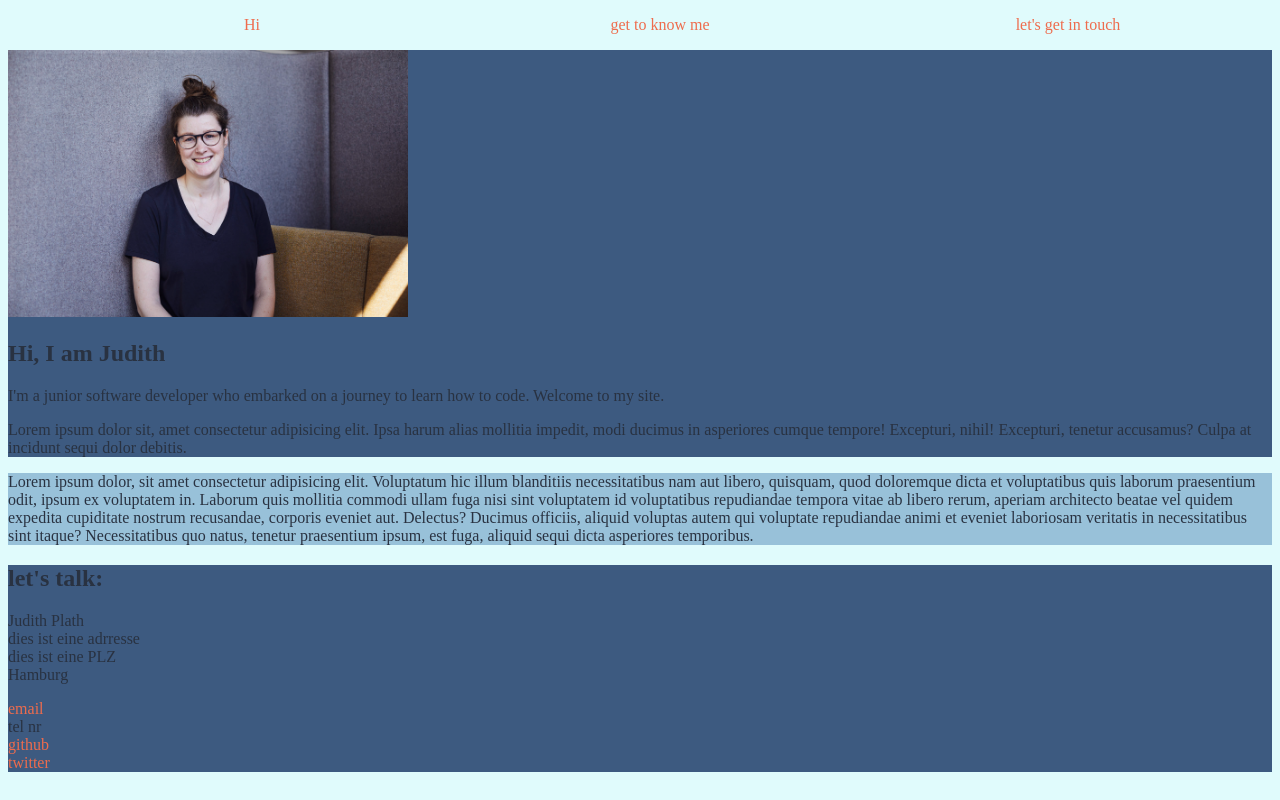
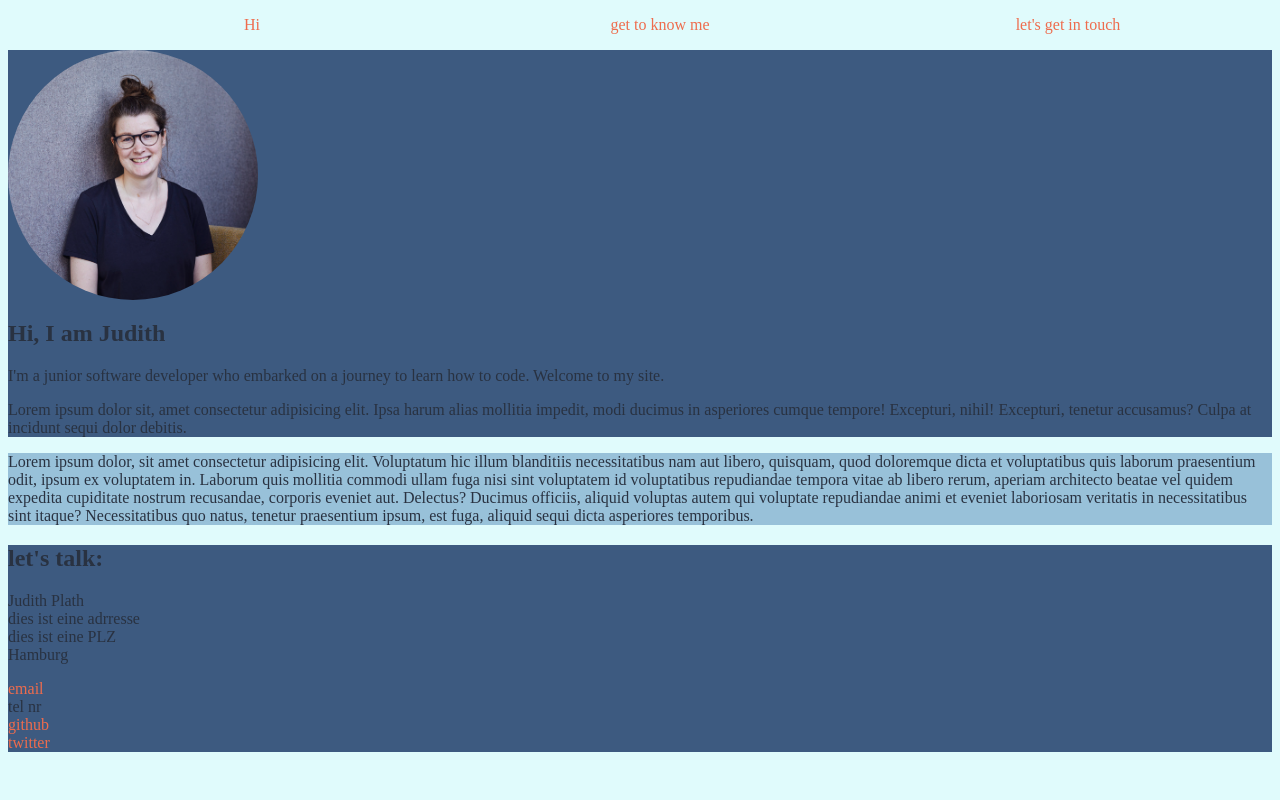
Before and after one commit to jujuzitroni/html-portfolio, a plain HTML site: page index.html in a window 1280 px wide. Drawn offline with Linux system fonts and the light colour scheme.

Commit message:
add border radius to image

```diff
--- a/index.html
+++ b/index.html
@@ -24,8 +24,10 @@
       </nav>
     </header>
     <main>
-      <section class="hi">
-        <img class="img" src="assets/Portait.jpg" alt="" />
+      <section class="hero">
+        <div class="image-cropper">
+          <img class="img" src="assets/Portait.jpg" alt="" />
+        </div>
         <div>
           <h1>Hi, I am Judith</h1>
           <p>
--- a/styles.css
+++ b/styles.css
@@ -25,7 +25,7 @@ ul {
   list-style: none;
 }
 
-.hi {
+.hero {
   background-color: #3d5a80;
 }
 
@@ -40,4 +40,13 @@ ul {
 .img {
   width: 400px;
   height: auto;
+  margin-left: -25%;
 }
+
+.image-cropper {
+  width: 250px;
+  height: 250px;
+  position: relative;
+  border-radius: 50%;
+  overflow: hidden;
+}
```
